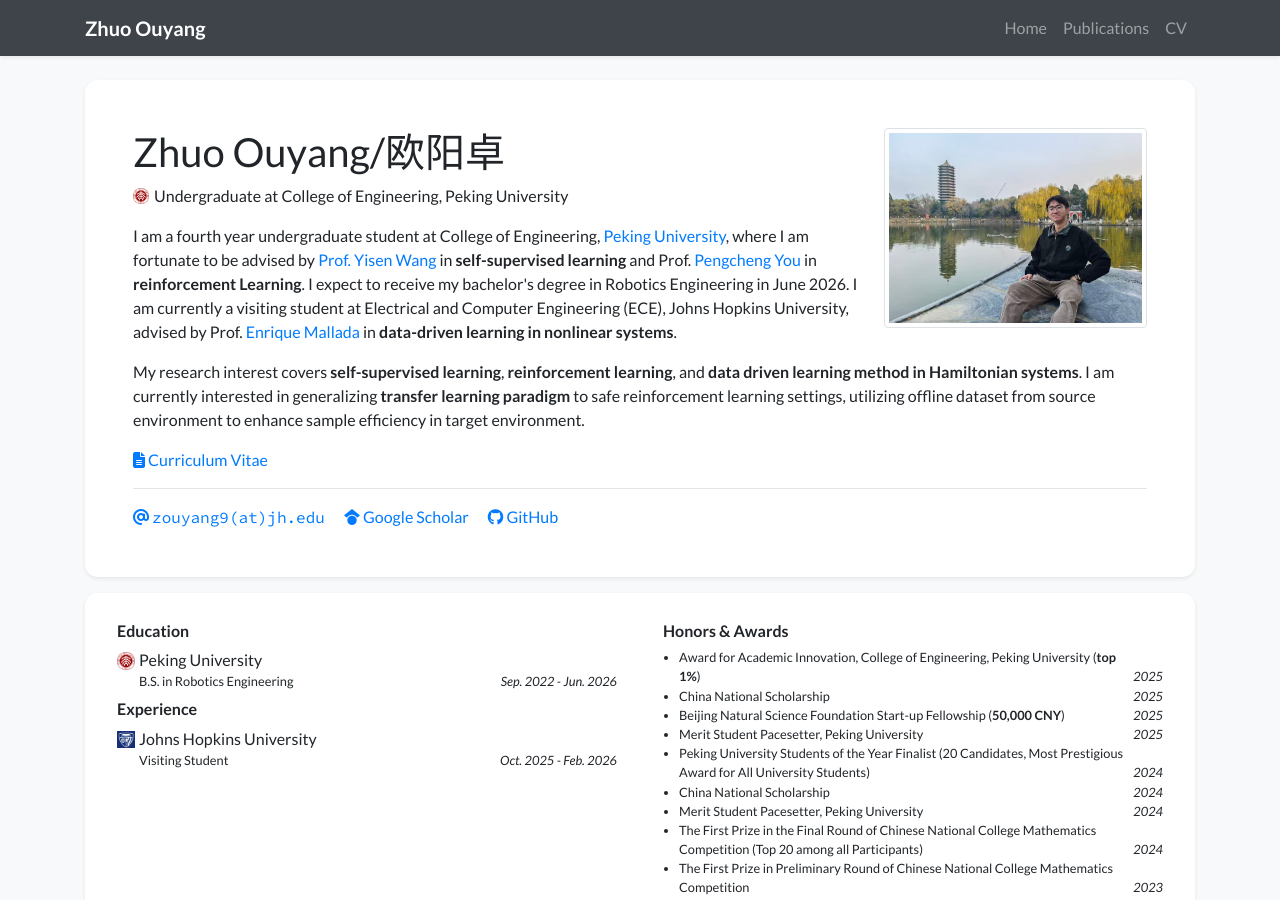
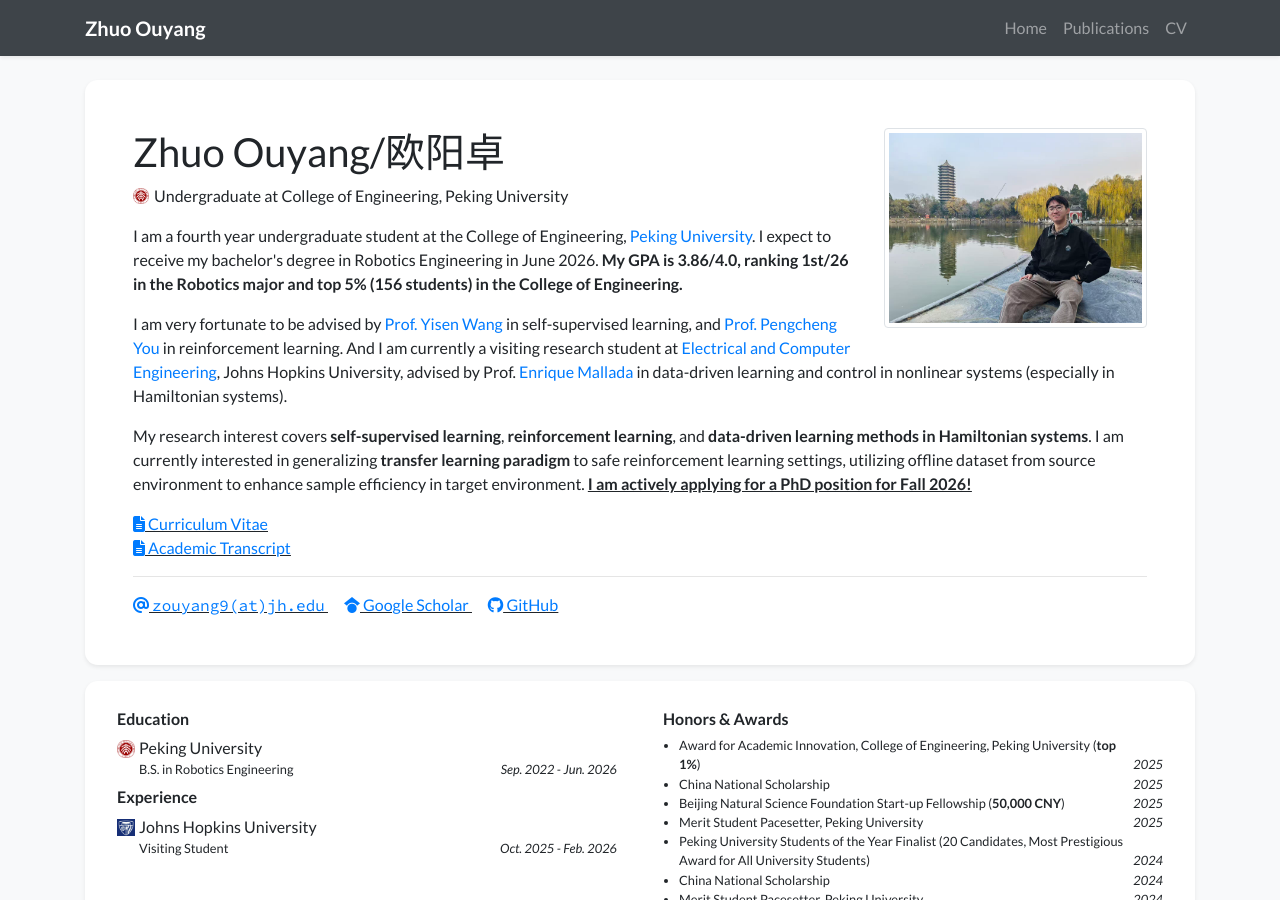
Before and after one commit to Owen-in-pku/Zhuo-Ouyang, a Jekyll site: the page built from index.html, in a window 1280 px wide and 900 px high. Built offline with Jekyll 4.4.1, drawn with Linux system fonts in a browser that asks for light colours; nearby versions of some CDN libraries; a style sheet for code colours, icons or effects is not loaded.

Commit message:
revise profile

```diff
--- a/_data/profile.yml
+++ b/_data/profile.yml
@@ -13,26 +13,36 @@ email: "zouyang9@jh.edu"
 cv_link: /assets/files/Zhuo_Ouyang_CV.pdf
 gscholar: https://scholar.google.com/citations?hl=en&user=Mbv-mkoAAAAJ  # This is an example, replace it with your own Google Scholar ID
 github: Owen-in-pku
+transcript: /assets/files/Zhuo_Ouyang_Academic_Transcript.pdf
 # twitter: your_twitter_id  # Do not include the '@' symbol
-# wechat_qrcode: /assets/images/etc/wechat.jpg
+# wechat_qrcode: /assets/files/Zhuo_Ouyang_CV.pdf
 # wechat_prompt: >-
 #   Please tell me your <strong>name</strong> and <strong>affiliation</strong> (current or past) when adding my wechat. Thanks!
-# linkedin: your-linked-in-id
+# linkedin: /assets/files/Zhuo_Ouyang_CV.pdf
 # orcid: 0000-0000-0000-0000
 
 short_bio_text_justify: false
 short_bio: >-
+
   <p>
-    I am a fourth year undergraduate student at College of Engineering, <a href="https://english.pku.edu.cn/" target="_blank">Peking University</a>, where I am fortunate to be advised by
-    <a href="https://yisenwang.github.io/" target="_blank">Prof. Yisen Wang </a> in <strong>self-supervised learning</strong> and Prof.
-    <a href="https://pengcheng-you.github.io/desires-lab/" target="_blank">Pengcheng You</a> in <strong>reinforcement Learning</strong>.
+    I am a fourth year undergraduate student at the College of Engineering,
+    <a href="https://english.pku.edu.cn/" target="_blank">Peking University</a>.
     I expect to receive my bachelor's degree in Robotics Engineering in June 2026.
-    I am currently a visiting student at Electrical and Computer Engineering (ECE), Johns Hopkins University, advised by Prof. <a href="https://mallada.ece.jhu.edu/" target="_blank">Enrique Mallada</a>
-    in <strong>data-driven learning in nonlinear systems</strong>.
+    <strong>My GPA is 3.86/4.0, ranking 1st/26 in the Robotics major and top 5% (156 students) in the College of Engineering.</strong>
+  </p>
+
   <p>
-    My research interest covers <strong>self-supervised learning</strong>, <strong>reinforcement learning</strong>, and <strong>data driven learning method in Hamiltonian systems</strong>.
-    I am currently interested in generalizing <strong>transfer learning paradigm</strong> to safe reinforcement learning settings, utilizing
-    offline dataset from source environment to enhance sample efficiency in target environment.
+    I am very fortunate to be advised by
+    <a href="https://yisenwang.github.io/" target="_blank">Prof. Yisen Wang</a> in self-supervised learning, and
+    <a href="https://pengcheng-you.github.io/desires-lab/" target="_blank">Prof. Pengcheng You</a> in reinforcement learning.
+    And I am currently a visiting research student at <a href="https://engineering.jhu.edu/ece/" target="_blank">Electrical and Computer Engineering</a>, Johns Hopkins University,
+    advised by Prof. <a href="https://mallada.ece.jhu.edu/" target="_blank">Enrique Mallada</a> in data-driven learning and control in nonlinear systems (especially in Hamiltonian systems).
+  </p>
+
+  <p>
+    My research interest covers <strong>self-supervised learning</strong>, <strong>reinforcement learning</strong>, and <strong>data-driven learning methods in Hamiltonian systems</strong>.
+    I am currently interested in generalizing <strong>transfer learning paradigm</strong> to safe reinforcement learning settings, utilizing offline dataset from source environment to enhance sample efficiency in target environment.
+    <strong><u>I am actively applying for a PhD position for Fall 2026!<u/></strong>
   </p>
 
 portrait_url: /assets/images/photos/portrait_zhuo.jpg
--- a/_includes/widgets/profile_card.html
+++ b/_includes/widgets/profile_card.html
@@ -42,6 +42,10 @@
                         </div>
                         {% if site.data.profile.cv_link %}
                             <a target="_blank" href="{{ site.data.profile.cv_link | relative_url }}"><i class="fas fa-file-alt"></i> Curriculum Vitae</a> <br/>
+                        {% endif %}
+
+                        {% if site.data.profile.transcript %}
+                            <a target="_blank" href="{{ site.data.profile.transcript | relative_url }}"><i class="fas fa-file-alt"></i> Academic Transcript</a> <br/>
                         {% endif %}
                     </div>
 
```
Also changed, not shown: 3 other files.
